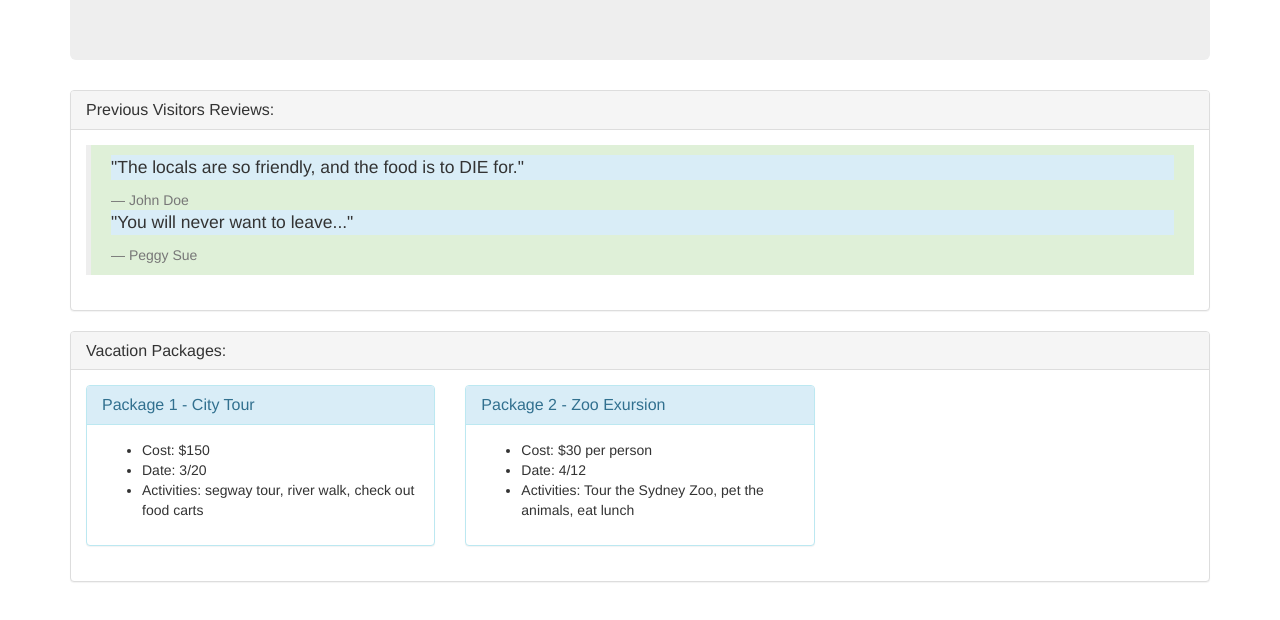
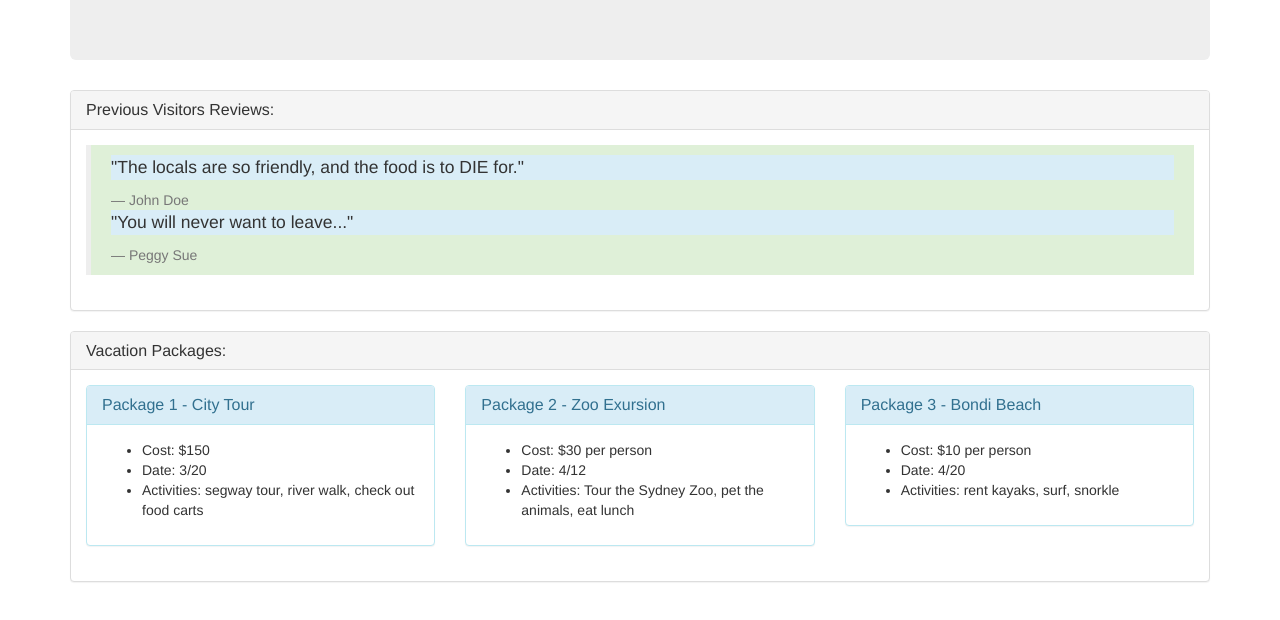
Before and after one commit to austinb847/next-vacation, a plain HTML site: page index.html in a window 1280 px wide. Shown: the part 180-800 px from the top of the page. Drawn offline with Linux system fonts and the light colour scheme.

Commit message:
add 3rd column under vacation packages section

```diff
--- a/index.html
+++ b/index.html
@@ -57,6 +57,20 @@
                 </div>
               </div>
             </div>
+            <div class="col-md-4">
+              <div class="panel panel-info">
+                <div class="panel-heading">
+                  <h2 class="panel-title">Package 3 - Bondi Beach</h2>
+                </div>
+                <div class="panel-body">
+                  <ul>
+                    <li>Cost: $10 per person</li>
+                    <li>Date: 4/20</li>
+                    <li>Activities: rent kayaks, surf, snorkle</li>
+                  </ul>
+                </div>
+              </div>
+            </div>
           </div>
 
         </div>
```
